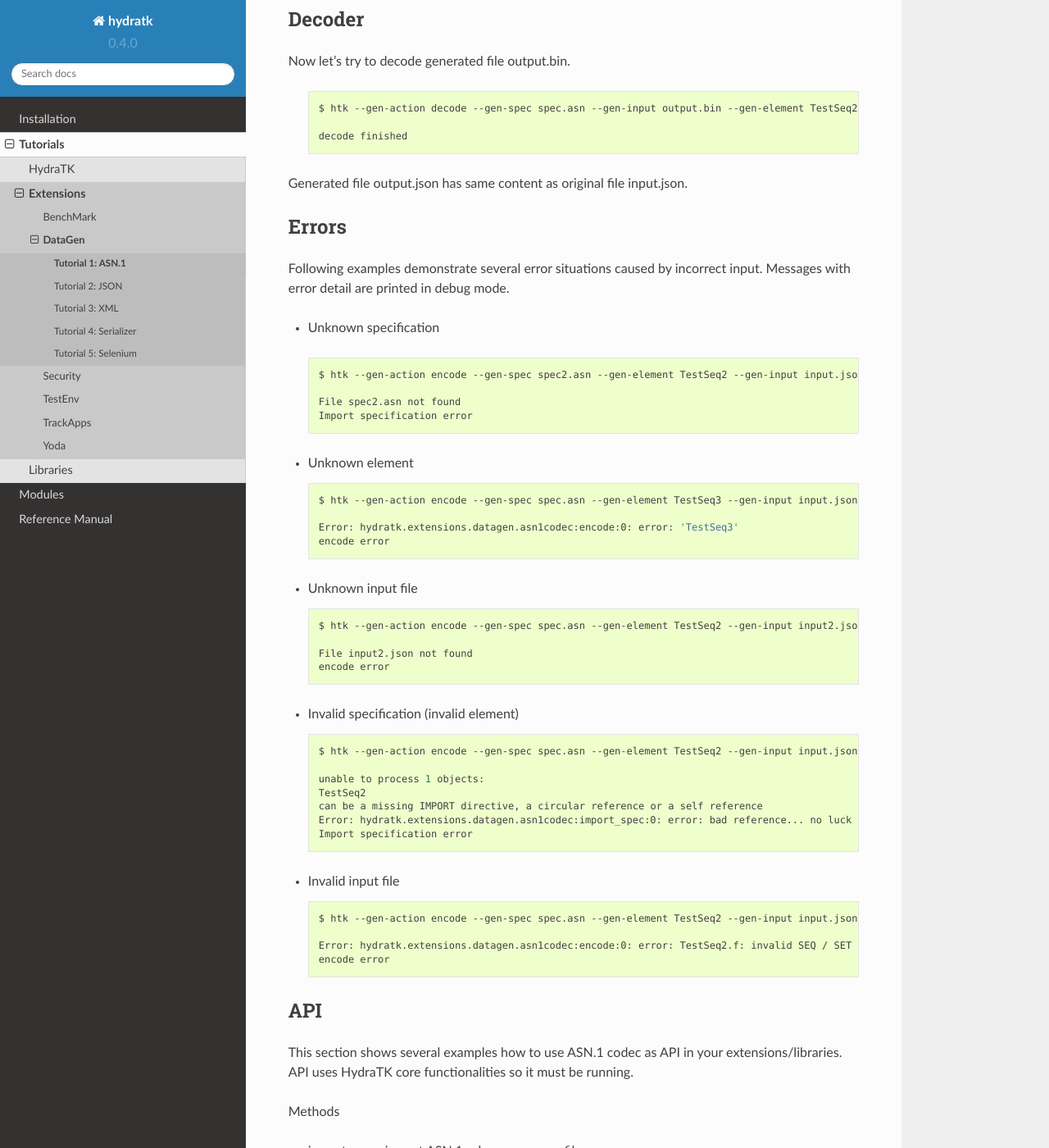
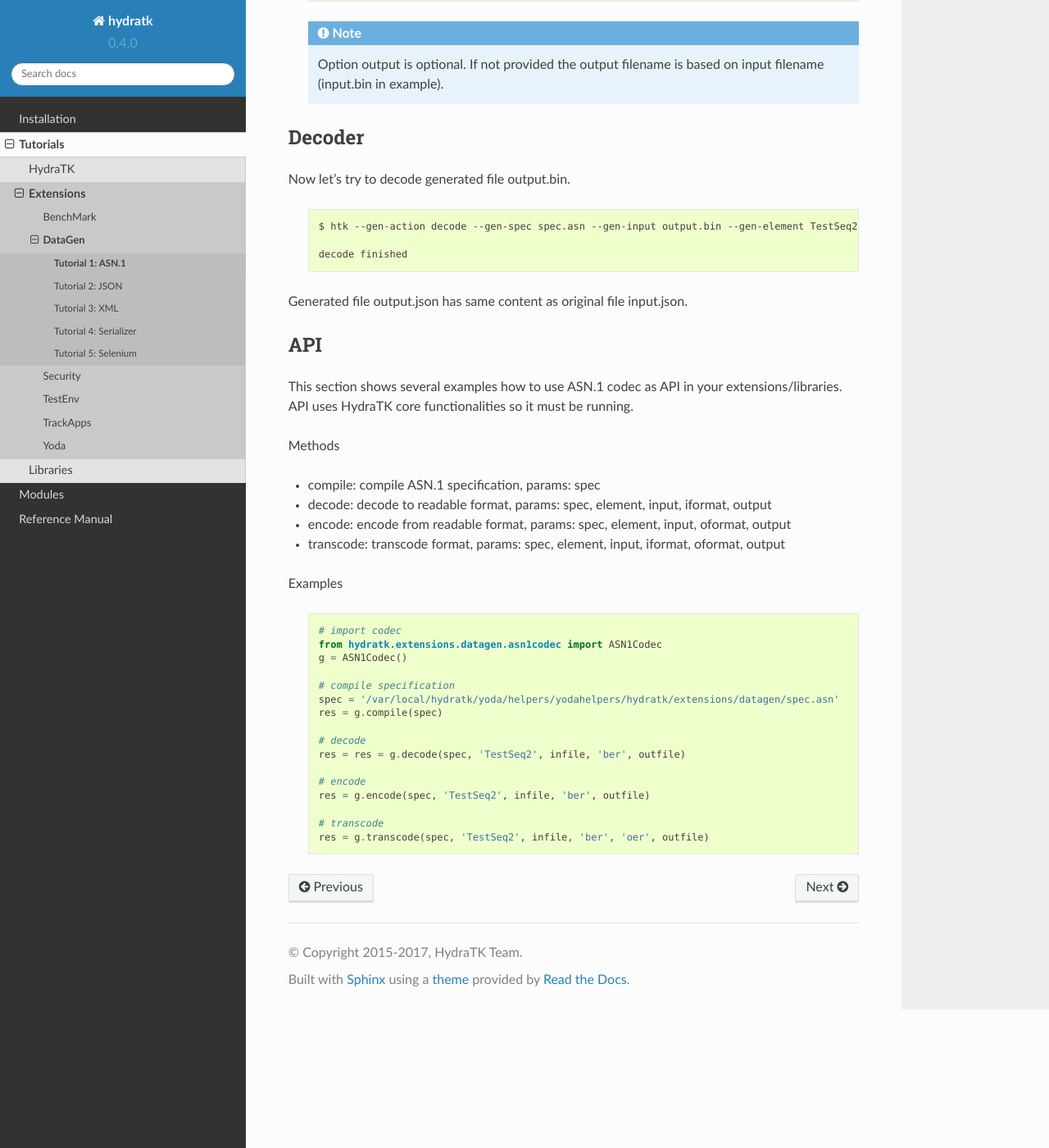
Before and after one commit to hydratk/hydratk-doc, a Sphinx documentation site: the page built from doc/rst/tutor/ext/datagen/tut1_asn1.rst, in a window 1280 px wide and 1400 px high, scrolled down 2244 px. Shown: the whole window at 82% size. Built offline with Sphinx 7.4.7 and the Read the Docs theme 2.0.0, drawn with Linux system fonts in a browser that asks for light colours; formulas are drawn with MathJax 3; some of the changed text lies outside the part shown.

Commit message:
Modified - ASN. codec

```diff
--- a/doc/rst/tutor/ext/datagen/tut1_asn1.rst
+++ b/doc/rst/tutor/ext/datagen/tut1_asn1.rst
@@ -3,8 +3,8 @@
 Tutorial 1: ASN.1
 =================
 
-ASN.1 codec provides encoder/decoder of text/binary file to binary/text file
-according to ASN.1 specification. Text files use JSON format.
+ASN.1 codec provides methods for compiling, decoding, encoding, transcoding ASN.1 files according to specification (ASN.1 schema)
+It uses external tool `ffasn1dump <https://bellard.org/ffasn1/ffasn1dump.html>`_ created by Fabrice Bellard. The tool must be downloaded and installed manually.
 
 Command line
 ^^^^^^^^^^^^
@@ -13,13 +13,15 @@
 
 Mandatory:
 
-* --gen-action <name>: encode|decode, encode from json to bin, decode from bin to json
+* --gen-action <name>: compile|decode|encode|transcode, compile specification, decode ASN.1 file, encode ASN.1 file, transcode to different format
 * --gen-spec <path>: path to ASN.1 specification file
 * --gen-element <name>: root element title
-* --gen-input <path>: path to input json file for encode, bin file for decode
+* --gen-input <path>: path to input file
 
 Optional:
 
+* --gen-iformat <name>: ber|der|oer|aper|uper|xer|gser, default ber for action decode, gser for action encode
+* --gen-oformat <name>: ber|der|oer|aper|uper|xer|gser, default ber for action encode, gser for action decode
 * --gen-output <path>: path to output file, output is written to file <input> with changed suffix by default
 
 Specification
@@ -122,60 +124,6 @@
 
 Generated file output.json has same content as original file input.json.
 
-Errors
-^^^^^^
-
-Following examples demonstrate several error situations caused by incorrect input.
-Messages with error detail are printed in debug mode.
-
-* Unknown specification
-
- .. code-block:: bash
-
-    $ htk --gen-action encode --gen-spec spec2.asn --gen-element TestSeq2 --gen-input input.json gen-asn1
-
-    File spec2.asn not found
-    Import specification error
-
-* Unknown element
-
-  .. code-block:: bash
-
-     $ htk --gen-action encode --gen-spec spec.asn --gen-element TestSeq3 --gen-input input.json gen-asn1
-
-     Error: hydratk.extensions.datagen.asn1codec:encode:0: error: 'TestSeq3'
-     encode error
-
-* Unknown input file
-
-  .. code-block:: bash
-
-     $ htk --gen-action encode --gen-spec spec.asn --gen-element TestSeq2 --gen-input input2.json gen-asn1
-
-     File input2.json not found
-     encode error
-
-* Invalid specification (invalid element)
-
-  .. code-block:: bash
-
-     $ htk --gen-action encode --gen-spec spec.asn --gen-element TestSeq2 --gen-input input.json gen-asn1
-
-     unable to process 1 objects:
-     TestSeq2
-     can be a missing IMPORT directive, a circular reference or a self reference
-     Error: hydratk.extensions.datagen.asn1codec:import_spec:0: error: bad reference... no luck
-     Import specification error
-
-* Invalid input file
-
-  .. code-block:: bash
-
-     $ htk --gen-action encode --gen-spec spec.asn --gen-element TestSeq2 --gen-input input.json gen-asn1
-
-     Error: hydratk.extensions.datagen.asn1codec:encode:0: error: TestSeq2.f: invalid SEQ / SET / CLASS value type
-     encode error
-
 API
 ^^^
 
@@ -184,9 +132,10 @@
 
 Methods
 
-* import_spec: import ASN.1 schema, params: filename
-* encode: encode JSON file, params: infile, element, outfile
-* decode: decode binary file, params: infile, element, outfile
+* compile: compile ASN.1 specification, params: spec
+* decode: decode to readable format, params: spec, element, input, iformat, output
+* encode: encode from readable format, params: spec, element, input, oformat, output
+* transcode: transcode format, params: spec, element, input, iformat, oformat, output
 
 Examples
 
@@ -196,11 +145,15 @@
      from hydratk.extensions.datagen.asn1codec import ASN1Codec
      g = ASN1Codec()
 
-     # import schema
-     res = g.import_schema('spec.asn')
+     # compile specification
+     spec = '/var/local/hydratk/yoda/helpers/yodahelpers/hydratk/extensions/datagen/spec.asn'
+     res = g.compile(spec)
+
+     # decode
+     res = res = g.decode(spec, 'TestSeq2', infile, 'ber', outfile)
 
      # encode
-     res = g.encode('input.json', 'TestSeq2', 'output.bin')
+     res = g.encode(spec, 'TestSeq2', infile, 'ber', outfile)
 
-     # decode
-     res = g.decode('input.bin', 'TestSeq2', 'output.json')
+     # transcode
+     res = g.transcode(spec, 'TestSeq2', infile, 'ber', 'oer', outfile)
```
Also changed, not shown: other parts of doc/rst/tutor/ext/datagen/tut1_asn1.rst (+1 -1 lines), doc/rst/install/ext/datagen.rst (+10 -5 lines).
